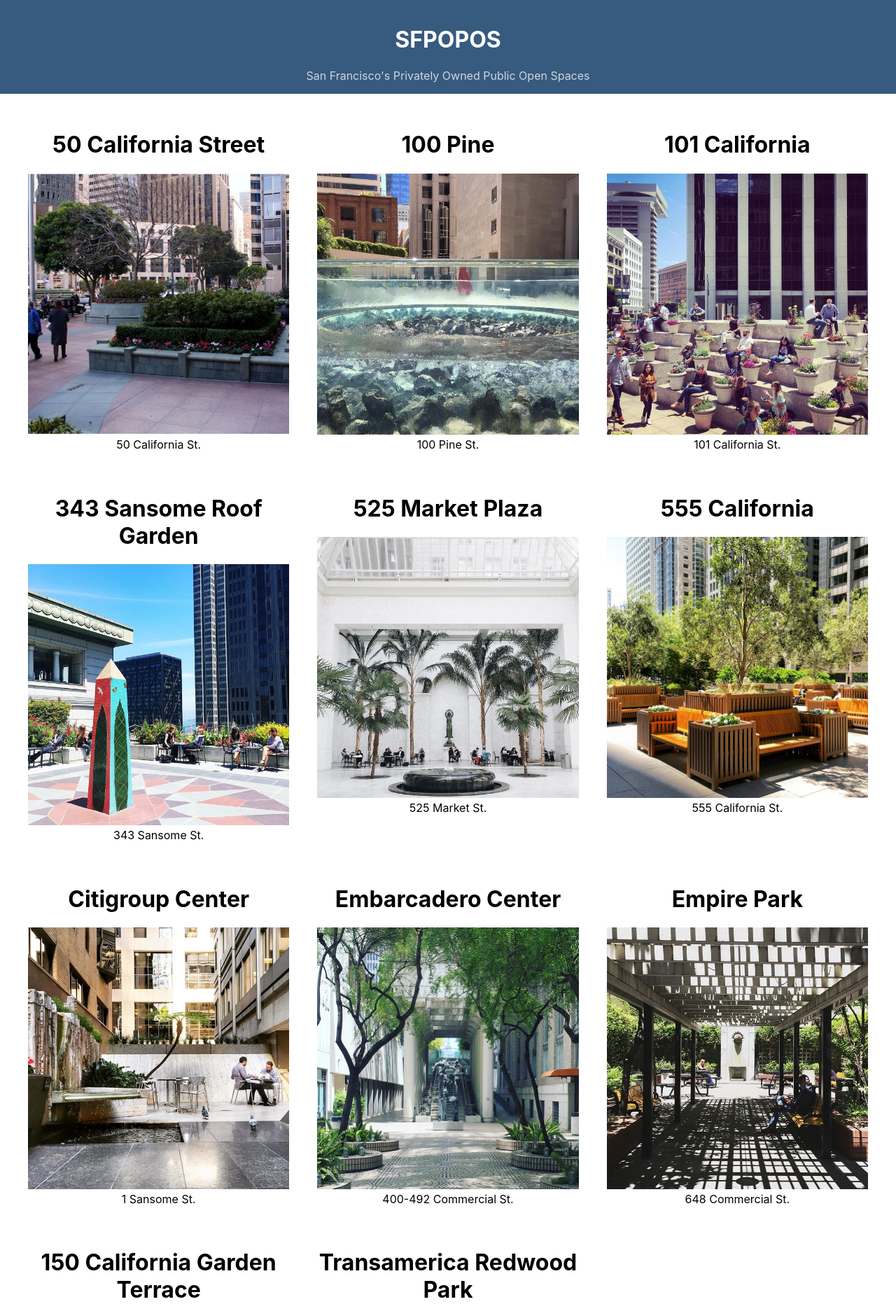
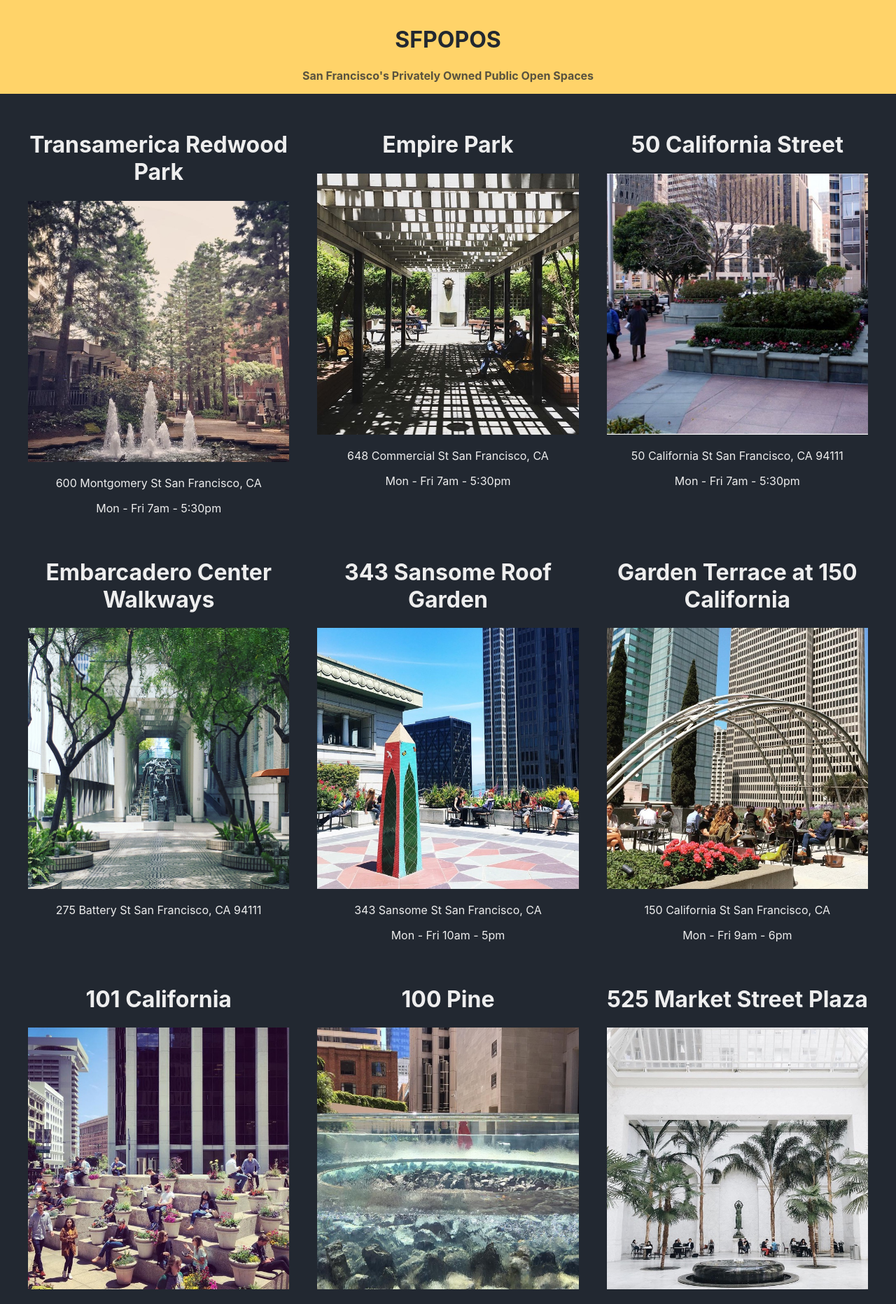
Before and after one commit to shah-a/few1.2-02-react-fundamentals, a React (Create React App) app: page / in a window 1280 px wide. Shown: the top 1863 px of the page at 70% size. Built offline with nearby package versions, Linux system fonts and the light colour scheme.

Commit message:
[Refactor] Used JSON data for POPOS
- Finished page 5 of the tutorial

```diff
--- a/src/App.css
+++ b/src/App.css
@@ -1,8 +1,16 @@
+/* Color palette: https://colorhunt.co/palette/219713
+#222831
+#393e46
+#ffd369
+#eeeeee */
+
 .App {
   text-align: center;
+  background-color: #222831;
+  color: #eee;
 }
 
-.App-logo {
+/* .App-logo {
   height: 40vmin;
   pointer-events: none;
 }
@@ -35,4 +43,4 @@
   to {
     transform: rotate(360deg);
   }
-}
+} */
--- a/src/Footer.css
+++ b/src/Footer.css
@@ -2,13 +2,13 @@
   margin-top: 2em;
   padding: 1em;
   height: 10vh;
-  background: #375a7f;
+  background: #ffd369;
   display: flex;
   justify-content: center;
   align-items: center;
 }
 
 .Footer > p {
-  color: #fff;
+  color: #222831;
   margin: 0;
 }
--- a/src/Footer.js
+++ b/src/Footer.js
@@ -1,3 +1,4 @@
+// import React from 'react'
 import './Footer.css';
 
 function Footer() {
--- a/src/POPOSList.js
+++ b/src/POPOSList.js
@@ -1,65 +1,24 @@
 // import React from 'react';
 import POPOSSpace from './POPOSSpace.js';
 import './POPOSList.css';
+import data from './sfpopos-data.json';
 
 function POPOSList() {
+  const spaces = data.map(({ title, images, address, hours }) => {
+    return (
+      <POPOSSpace
+        key = {title}
+        name={title}
+        image={images[0]}
+        address={address}
+        hours={hours}
+      />
+    );
+  });
+
   return (
     <div className="POPOSList">
-      <POPOSSpace
-        name="50 California Street"
-        image="50-california-st.jpg"
-        address="50 California St."
-      />
-      <POPOSSpace
-        name="100 Pine"
-        image="100-pine.jpg"
-        address="100 Pine St."
-        />
-      <POPOSSpace
-        name="101 California"
-        image="101-california.jpg"
-        address="101 California St."
-        />
-      <POPOSSpace
-        name="343 Sansome Roof Garden"
-        image="343-sansome-roof-garden.jpg"
-        address="343 Sansome St."
-        />
-      <POPOSSpace
-        name="525 Market Plaza"
-        image="525-market-street-plaza.jpg"
-        address="525 Market St."
-        />
-      <POPOSSpace
-        name="555 California"
-        image="555-california.jpg"
-        address="555 California St."
-        />
-      <POPOSSpace
-        name="Citigroup Center"
-        image="citigroup-center.jpg"
-        address="1 Sansome St."
-        />
-      <POPOSSpace
-        name="Embarcadero Center"
-        image="embarcadero-center.jpg"
-        address="400-492 Commercial St."
-        />
-      <POPOSSpace
-        name="Empire Park"
-        image="empire-park.jpg"
-        address="648 Commercial St."
-        />
-      <POPOSSpace
-        name="150 California Garden Terrace"
-        image="garden-terrace-at-150-california.jpg"
-        address="150 California St."
-        />
-      <POPOSSpace
-        name="Transamerica Redwood Park"
-        image="transamerica-redwood-park.jpg"
-        address="600 Montgomery St."
-      />
+      {spaces}
     </div>
   );
 }
--- a/src/POPOSSpace.css
+++ b/src/POPOSSpace.css
@@ -7,3 +7,7 @@
   width: 100%;
   height: auto;
 }
+
+.POPOSSpace > p {
+  margin-bottom: 0;
+}
--- a/src/POPOSSpace.js
+++ b/src/POPOSSpace.js
@@ -3,7 +3,7 @@
 import './POPOSSpace.css';
 
 function POPOSSpace(props) {
-  const { name, image, address } = props;
+  const { name, image, address, hours } = props;
   return (
     <div className="POPOSSpace">
       <h1>{name}</h1>
@@ -12,7 +12,8 @@
         width="300"
         height="300"
       />
-      <div>{address}</div>
+      <p>{address}</p>
+      <p>{hours}</p>
     </div>
   );
 }
--- a/src/Title.css
+++ b/src/Title.css
@@ -6,10 +6,11 @@
   align-items: baseline;
   padding: 1em;
   margin-bottom: 2em;
-  background-color: #375a7f;
-  color: #fff;
+  color: #222831;
+  background-color: #ffd369;
 }
 
 .Title-Subtitle {
-  color: rgba(255, 255, 255, 0.75);
+  color: rgba(34, 40, 49, 0.75);
+  font-weight: bold;
 }
--- /dev/null
+++ b/src/sfpopos-data.json
@@ -0,0 +1,195 @@
+[
+  {
+     "title":"Transamerica Redwood Park",
+     "desc":"Located in the shadow of the Transamerica Pyramid, Redwood Park is one of the Financial District's greenest and most serene spots. Here, towering redwoods surround a half acre of statues and a large central water feature. Plus, the park is often empty, which means there's almost always a bench available for the hogging. Potential visitors take note: The park is closed every evening",
+     "address":"600 Montgomery St San Francisco, CA",
+     "hours": "Mon - Fri 7am - 5:30pm",
+     "geo":{
+        "lat":37.7952005,
+        "lon":-122.4027927
+     },
+     "images":[
+        "transamerica-redwood-park.jpg"
+     ],
+     "website":"https://pyramidcenter.com/point-of-interest/redwood-park/",
+     "features":[
+        "outdoors",
+        "coffee"
+     ]
+  },
+  {
+     "title":"Empire Park",
+     "desc":"Empire Park is a charming little oasis tucked away on Commercial Street, where Chinatown meets the Financial District. This space was once an alleyway, and now features plenty of seating, a fountain, and ample amounts of greenery. The park is a must-visit for anyone needing respite from the busy streets of downtown. Be sure to check out the charming water feature by Pepo Pichler in the courtyard.",
+     "address":"648 Commercial St San Francisco, CA",
+     "hours": "Mon - Fri 7am - 5:30pm",
+     "geo":{
+        "lat":37.7942109,
+        "lon":-122.4037971
+     },
+     "images":[
+        "empire-park.jpg"
+     ],
+     "website":"https://www.artandarchitecture-sf.com/empire-park.html",
+     "features":[
+        "outdoors",
+        "art"
+     ]
+  },
+  {
+     "title":"50 California Street",
+     "desc":"Right across the street from 101 California's giant POPOS is the plaza at 50 California Street. This green space comes complete with a Starbucks and lots of areas to sit and watch the cable cars clang down California.",
+     "address":"50 California St San Francisco, CA 94111",
+     "hours": "Mon - Fri 7am - 5:30pm",
+     "geo":{
+        "lat":37.79408,
+        "lon":-122.3973817
+     },
+     "images":[
+        "50-california-st.jpg"
+     ],
+     "features":[
+        "outdoors",
+        "toilet"
+     ]
+  },
+  {
+     "title":"Embarcadero Center Walkways",
+     "desc":"Right across the street from 101 California's giant POPOS is the plaza at 50 California Street. This green space comes complete with a Starbucks and lots of areas to sit and watch the cable cars clang down California.",
+     "address":"275 Battery St San Francisco, CA 94111",
+     "hours": "",
+     "geo":{
+        "lat":37.7939413,
+        "lon":-122.4002143
+     },
+     "images":[
+        "embarcadero-center.jpg"
+     ],
+     "features":[
+        "outdoors",
+        "toilet",
+        "coffee"
+     ]
+  },
+  {
+     "title":"343 Sansome Roof Garden",
+     "desc":"The terrace at 343 Sansome Street is one of the FiDi's best-kept secrets, and it's also been called downtown's best outdoor lunch spot. It features tables, benches, planters filled with seasonal flowers, and views of a portion of the bay. Plenty of the space's Yelp reviews mention that it's never crowded. The space is open from 10 a.m. to 5 p.m. Monday through Friday.",
+     "address":"343 Sansome St San Francisco, CA",
+     "hours": "Mon - Fri 10am - 5pm",
+     "geo":{
+        "lat":37.7936454,
+        "lon":-122.4014547
+     },
+     "images":[
+        "343-sansome-roof-garden.jpg"
+     ],
+     "opens":"10am",
+     "closes":"5pm",
+     "features":[
+        "outdoors"
+     ]
+  },
+  {
+     "title":"Garden Terrace at 150 California",
+     "desc":"The Garden Terrace at 150 California has great views of the FiDi's gleaming office towers, and plenty of space to sit and take in some fresh air. A huge metal art installation adds some pizzazz to the terrace, and it's rarely ever crowded.",
+     "address":"150 California St San Francisco, CA",
+     "hours": "Mon - Fri 9am - 6pm",
+     "geo":{
+        "lat":37.7936648,
+        "lon":-122.3964805
+     },
+     "images":[
+        "garden-terrace-at-150-california.jpg"
+     ],
+     "features":[
+        "outdoors",
+        "art",
+        "coffee"
+     ]
+  },
+  {
+     "title":"101 California",
+     "desc":"101 California has the most expansive public plaza on California Street. The space features orderly rows of planters placed on terraced podiums, as well as a central fountain and seating.",
+     "address":"101 California St San Francisco, CA",
+     "hours": "Open at all times.",
+     "geo":{
+        "lat":37.7930342,
+        "lon":-122.398342
+     },
+     "images":[
+        "101-california.jpg"
+     ],
+     "features":[
+        "outdoors",
+        "art",
+        "coffee"
+     ]
+  },
+  {
+     "title":"100 Pine",
+     "desc":"Tucked away amid a stand of soaring buildings, the urban garden at 100 Pine is accessible via the building lobby or through a not-so-obvious passageway on Front Street. It doesn’t get much in the way of sun, but last we checked in, there’s a cafe open till 3 p.m. as well as seating and planters.",
+     "address":"100 Pine St San Francisco, CA",
+     "hours": "10am - 6pm",
+     "geo":{
+        "lat":37.79247,
+        "lon":-122.398758
+     },
+     "images":[
+        "100-pine.jpg"
+     ],
+     "features":[
+        "outdoors"
+     ]
+  },
+  {
+     "title":"525 Market Street Plaza",
+     "desc":"The plaza at 525 Market is one of the most pleasant plazas in the Financial District, thanks in part to the new fountain near the sidewalk: a two-tiered circular water element made of clear acrylic. The plaza, which gets a lot of sunlight during the daytime, is surrounded by eateries, which makes it one of the most popular lunch spots in the FiDi.",
+     "address":"525 Market St San Francisco, CA",
+     "hours": "",
+     "geo":{
+        "lat":37.7905074,
+        "lon":-122.3991585
+     },
+     "images":[
+        "525-market-street-plaza.jpg"
+     ],
+     "features":[
+        "outdoors",
+        "coffee"
+     ]
+  },
+  {
+     "title":"Citigroup Center",
+     "desc":"The former Paris-London Bank building was built in 1912, and hollowed out to make way for public space at the base of the Citigroup Center. The elegant enclosed atrium features Moolicious (a crepe stand), a fountain, seating, and more than a dozen queen palms. It’s also smack dab in front of Bird’s new headquarters.",
+     "address":"1 Sansome St San Francisco, CA",
+     "hours": "Open during business hours.",
+     "geo":{
+        "lat":37.7904996,
+        "lon":-122.4007974
+     },
+     "images":[
+        "citigroup-center.jpg"
+     ],
+     "features":[
+        "outdoors",
+        "power",
+        "toilet",
+        "coffee"
+     ]
+  },
+  {
+    "title":"555 California",
+    "desc":"The former Paris-London Bank building was built in 1912, and hollowed out to make way for public space at the base of the Citigroup Center. The elegant enclosed atrium features Moolicious (a crepe stand), a fountain, seating, and more than a dozen queen palms. It’s also smack dab in front of Bird’s new headquarters.",
+    "address":"555 California St.",
+    "hours": "Open at all times.",
+    "geo":{
+       "lat":37.792250,
+       "lon":-122.403790
+    },
+    "images":[
+       "555-california.jpg"
+    ],
+    "features":[
+       "outdoors"
+    ]
+ }
+]
```
